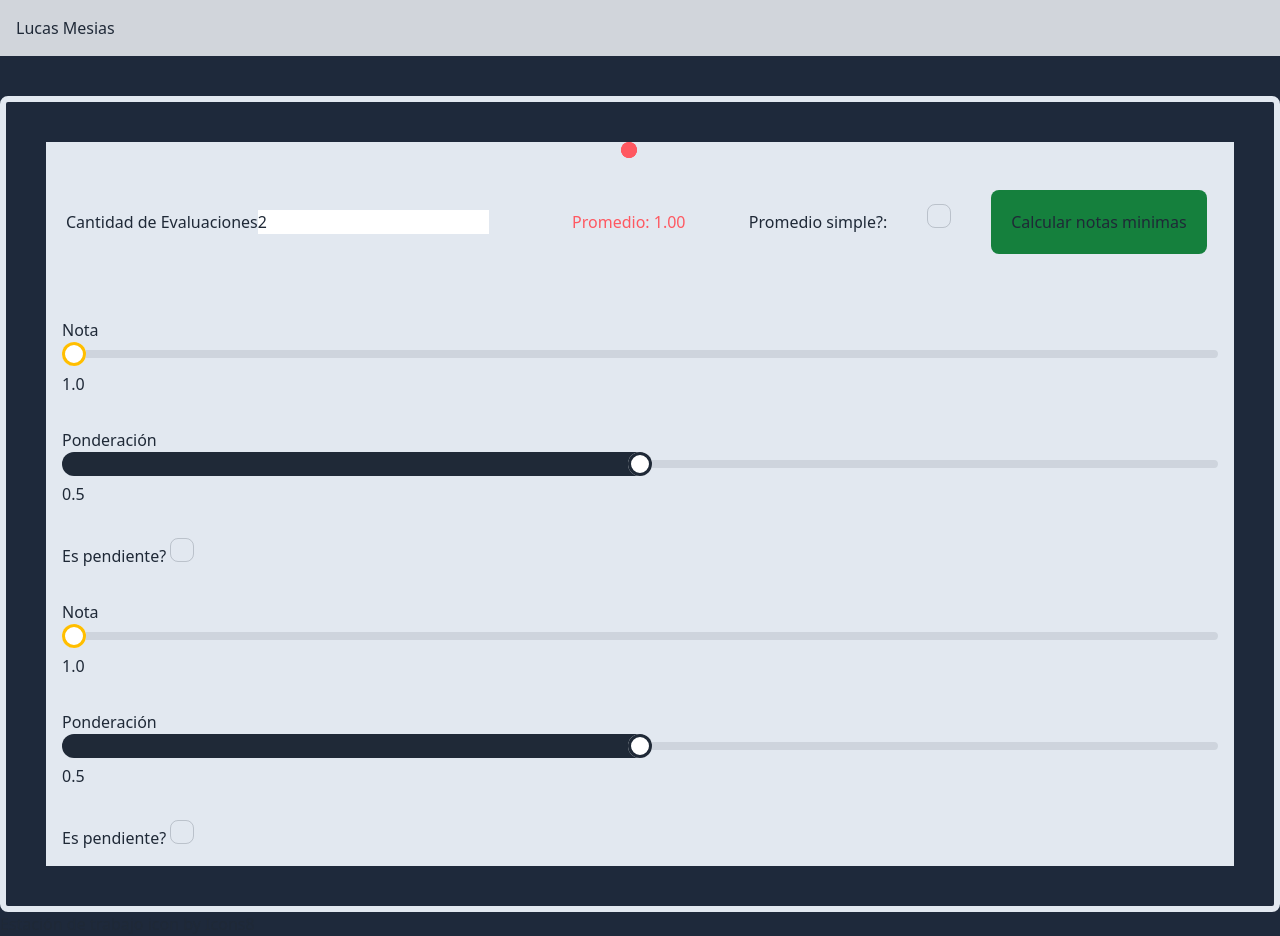
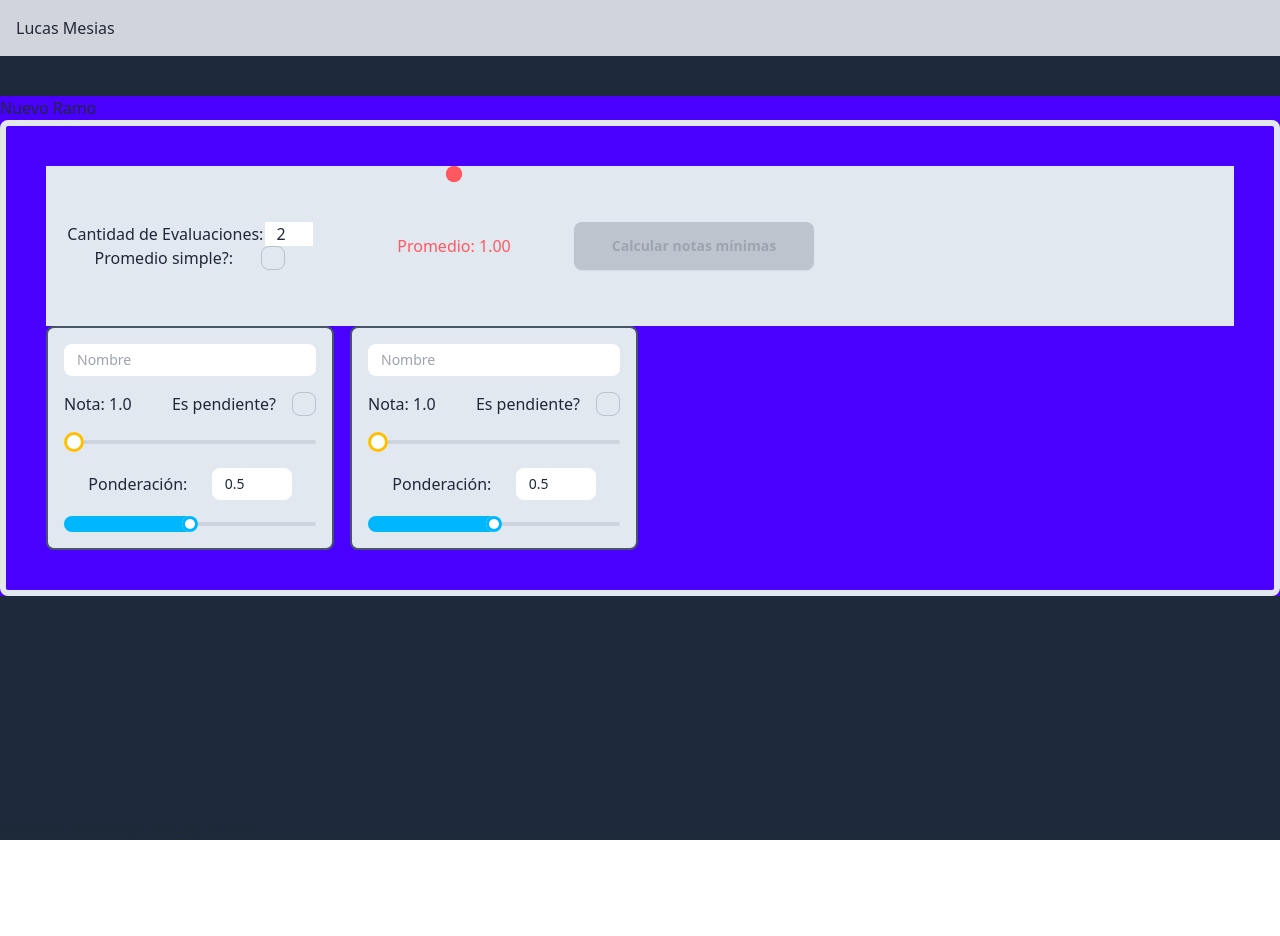
Before and after one commit to Skyrdow/portfolio, a SvelteKit app: page /calculadora in a window 1280 px wide. After the commit the page ends 840 px from the top, so only its background shows below. Built offline with nearby package versions, Linux system fonts and the light colour scheme.

Commit message:
add mejoras y comienzo de paginación

```diff
--- a/src/routes/calculadora/+page.svelte
+++ b/src/routes/calculadora/+page.svelte
@@ -1,120 +1,22 @@
 <script>
-  import { calcular_notas_minimas, calcular_promedio } from "./calculadora";
+  import Ramo from './Ramo.svelte';
+  let str_data = null;
 
-  /** @type {Array<import('./calculadora').Evaluacion>} */
-  let evaluaciones = [];
-
-  let promedio_simple = false;
-  let cantidad = 2,
-    min = 1,
-    max = 7,
-    promedio = 1;
-
-  $: porcentaje_promedio = ((promedio - 1) * 100) / 6;
-
-  $: {
-    while (evaluaciones.length !== cantidad) {
-      if (evaluaciones.length < cantidad) {
-        evaluaciones.push({
-          nota: 1,
-          ponderacion: 1 / cantidad,
-          es_pendiente: false,
-        });
-      } else {
-        evaluaciones.pop();
-      }
-    }
-    promedio = calcular_promedio(evaluaciones);
+  if (typeof localStorage !== 'undefined') {
+    str_data = localStorage.getItem("calc");
   }
 
-  $: promedio = calcular_promedio(evaluaciones);
-  $: {
-    if (promedio_simple) {
-      evaluaciones.forEach((item) => {
-        item.ponderacion = 1 / cantidad;
-      });
-      evaluaciones = evaluaciones;
-      promedio = calcular_promedio(evaluaciones);
-    }
-  }
+  /** @type {Array<import('./calculadora').Ramo>} */
+  let data = [{nombre: 'Nuevo Ramo', evaluaciones: []}];
+  console.log(str_data);
+  if (str_data !== null)
+    data = JSON.parse(str_data);
 
-  function calc() {
-    if (!evaluaciones.some((item) => Boolean(item.es_pendiente))) {
-      alert("No hay notas pendientes");
-      return;
-    }
-    evaluaciones = calcular_notas_minimas(evaluaciones);
-  }
 </script>
 
-<div class="border-[6px] border-slate-200 p-10 rounded-lg">
-  <div class="flex flex-row flex-wrap items-baseline bg-slate-200 h-fit gap-10">
-    <label class="p-5 flex"
-      >Cantidad de Evaluaciones
-      <input type="number" bind:value={cantidad} />
-    </label>
-
-    <p
-      class="radial-progress"
-      class:text-error={promedio < 4}
-      class:text-success={promedio >= 4}
-      style="--value:{porcentaje_promedio};--size:10rem;"
-    >
-      Promedio: {promedio.toFixed(2)}
-    </p>
-
-    <label for="promedio"> Promedio simple?: </label>
-    <input
-      id="promedio"
-      class="checkbox"
-      type="checkbox"
-      bind:checked={promedio_simple}
-    />
-
-    <button class="bg-green-700 rounded-lg p-5" on:click={calc}
-      >Calcular notas minimas
-    </button>
+{#each data as ramo}
+  <div class="bg-primary">
+    <h1>{ramo.nombre}</h1>
+    <Ramo evaluaciones={ramo.evaluaciones}/>
   </div>
-
-  <div class="flex flex-col">
-    {#if cantidad != 0}
-      {#each [...Array(cantidad).keys()] as i}
-        <label class="bg-slate-200 p-4">
-          Nota
-          <input
-            class="range"
-            class:range-warning={evaluaciones[i].nota < 4}
-            class:range-error={evaluaciones[i].nota > 7}
-            type="range"
-            {min}
-            {max}
-            step="0.1"
-            bind:value={evaluaciones[i].nota}
-          />
-          <p>{evaluaciones[i].nota.toFixed(1)}</p>
-        </label>
-        {#if !promedio_simple}
-          <label class="bg-slate-200 p-4">
-            Ponderación
-            <input
-              class="range"
-              type="range"
-              min="0"
-              max="1"
-              step="0.01"
-              bind:value={evaluaciones[i].ponderacion}
-            />
-            <p>{evaluaciones[i].ponderacion}</p>
-          </label>
-        {/if}
-        <label class="bg-slate-200 p-4"
-          >Es pendiente? <input
-            class="checkbox"
-            type="checkbox"
-            bind:checked={evaluaciones[i].es_pendiente}
-          /></label
-        >
-      {/each}
-    {/if}
-  </div>
-</div>
+{/each}
--- /dev/null
+++ b/src/routes/calculadora/Ramo.svelte
@@ -0,0 +1,168 @@
+<script>
+    import { calcular_notas_minimas, calcular_promedio } from "./calculadora";
+
+    /** @type {Array<import('./calculadora').Evaluacion>} */
+    export let evaluaciones = [];
+
+    let promedio_simple = false;
+    let cantidad = 2,
+      cantidad_temp = cantidad,
+      min = 1,
+      max = 7,
+      promedio = 1;
+
+    // Calcular el porcentaje para el radial progress
+    $: porcentaje_promedio = promedio >= 1 ? ((promedio - 1) * 100) / 6 : 0;
+
+    // Cambiar la cantidad de evaluaciones cuando cambia cantidad
+    $: {
+      while (evaluaciones.length !== cantidad && cantidad >= 0) {
+        if (evaluaciones.length < cantidad) {
+          evaluaciones.push({
+            nombre: "",
+            nota: 1,
+            ponderacion: 1 / cantidad,
+            es_pendiente: false,
+          });
+        } else {
+          evaluaciones.pop();
+        }
+      }
+      promedio = calcular_promedio(evaluaciones);
+    }
+
+    // Recalcular ponderaciones cuando se marca promedio simple
+    $: {
+      if (promedio_simple) {
+        evaluaciones.forEach((item) => {
+          item.ponderacion = 1 / cantidad;
+        });
+        promedio = calcular_promedio(evaluaciones);
+      }
+    }
+
+    /**
+     * Se ejecuta cuando se hace click al boton de calcular
+     */
+    function calc() {
+      evaluaciones = calcular_notas_minimas(evaluaciones);
+      evaluaciones.forEach((item) => {
+        item.es_pendiente = false;
+      });
+    }
+
+    $: hay_pendientes = !evaluaciones.some((item) => Boolean(item.es_pendiente));
+
+    $: cantidad = cantidad_temp > 0 ? cantidad_temp : cantidad;
+  </script>
+
+  <div class="border-[6px] border-slate-200 p-10 rounded-lg">
+    <div class="flex flex-row flex-wrap items-center bg-slate-200 h-fit gap-10">
+      <div class="flex flex-col p-5 items-center w-72">
+        <div class="flex flex-row justify-evenly w-full">
+          <label for="cantidad">Cantidad de Evaluaciones: </label>
+          <input
+            class="w-12 text-center"
+            id="cantidad"
+            type="number"
+            min="1"
+            bind:value={cantidad_temp}
+          />
+        </div>
+        <div class="flex flex-row justify-evenly w-full">
+          <label for="promedio"> Promedio simple?: </label>
+          <input
+            id="promedio"
+            class="checkbox"
+            type="checkbox"
+            bind:checked={promedio_simple}
+          />
+        </div>
+      </div>
+      <p
+        class="radial-progress"
+        class:text-error={promedio < 4}
+        class:text-success={promedio >= 4}
+        style="--value:{porcentaje_promedio};--size:10rem;"
+      >
+        Promedio: {promedio.toFixed(2)}
+      </p>
+
+      <div
+        class="flex flex-col gap-2 w-60 tooltip-warning"
+        class:tooltip={hay_pendientes}
+        data-tip="No hay suficientes notas pendientes"
+      >
+        <button class="btn btn-success" disabled={hay_pendientes} on:click={calc}
+          >Calcular notas mínimas
+        </button>
+      </div>
+    </div>
+
+    <div class="flex flex-wrap gap-4">
+      {#if cantidad != 0}
+        {#each [...Array(cantidad).keys()] as i}
+          <div
+            class="flex flex-col bg-slate-200 p-4 gap-4 w-72 border-2 border-slate-600 rounded-lg"
+          >
+            <input
+              type="text"
+              placeholder="Nombre"
+              class="input input-sm w-full max-w-xs"
+              bind:value={evaluaciones[i].nombre}
+            />
+            <div class="flex items-center gap-4 place-content-around">
+              <label class="grow" for="nota">
+                Nota: {evaluaciones[i].nota.toFixed(1)}
+              </label>
+              <label for="es_pendiente-{i}">Es pendiente? </label>
+              <input
+                id="es_pendiente-{i}"
+                class="checkbox"
+                type="checkbox"
+                on:click={() => {
+                  evaluaciones[i].nota = 1;
+                  evaluaciones[i].es_pendiente = !evaluaciones[i].es_pendiente;
+                }}
+              />
+            </div>
+            <input
+              id="nota"
+              class="range range-sm disabled:range-info disabled:pointer-events-none"
+              class:range-warning={evaluaciones[i].nota < 4}
+              class:range-error={evaluaciones[i].nota > 7}
+              disabled={evaluaciones[i].es_pendiente}
+              type="range"
+              {min}
+              {max}
+              step="0.1"
+              bind:value={evaluaciones[i].nota}
+            />
+            {#if !promedio_simple}
+              <div class="flex flex-row items-center place-content-evenly">
+                <label for="ponderacion-{i}"> Ponderación: </label>
+                <input
+                  type="number"
+                  class="input input-sm w-20 h-8"
+                  id="ponderacion-{i}"
+                  min="0"
+                  max="1"
+                  step="0.01"
+                  bind:value={evaluaciones[i].ponderacion}
+                />
+              </div>
+              <input
+                id="ponderacion-{i}"
+                class="range range-info range-xs"
+                type="range"
+                min="0"
+                max="1"
+                step="0.01"
+                bind:value={evaluaciones[i].ponderacion}
+              />
+            {/if}
+          </div>
+        {/each}
+      {/if}
+    </div>
+  </div>
--- a/src/routes/calculadora/calculadora.js
+++ b/src/routes/calculadora/calculadora.js
@@ -2,9 +2,15 @@ export { calcular_notas_minimas, calcular_promedio };
 
 /**
  * @typedef Evaluacion
+ * @property {String} nombre
  * @property {Number} nota
  * @property {Number} ponderacion
  * @property {boolean} es_pendiente
+ */
+/**
+ * @typedef Ramo
+ * @property {String} nombre
+ * @property {Array<Evaluacion>} evaluaciones
  */
 
 /**
@@ -12,6 +18,9 @@ export { calcular_notas_minimas, calcular_promedio };
  * @param {Array<Evaluacion>} evaluaciones
  */
 function calcular_notas_minimas(evaluaciones) {
+  if (!evaluaciones.some((item) => item.es_pendiente)) {
+    return evaluaciones;
+  }
   while (calcular_promedio(evaluaciones) <= 4) {
     for (let i = 0; i < evaluaciones.length; i++) {
       if (evaluaciones[i].es_pendiente) {
```
